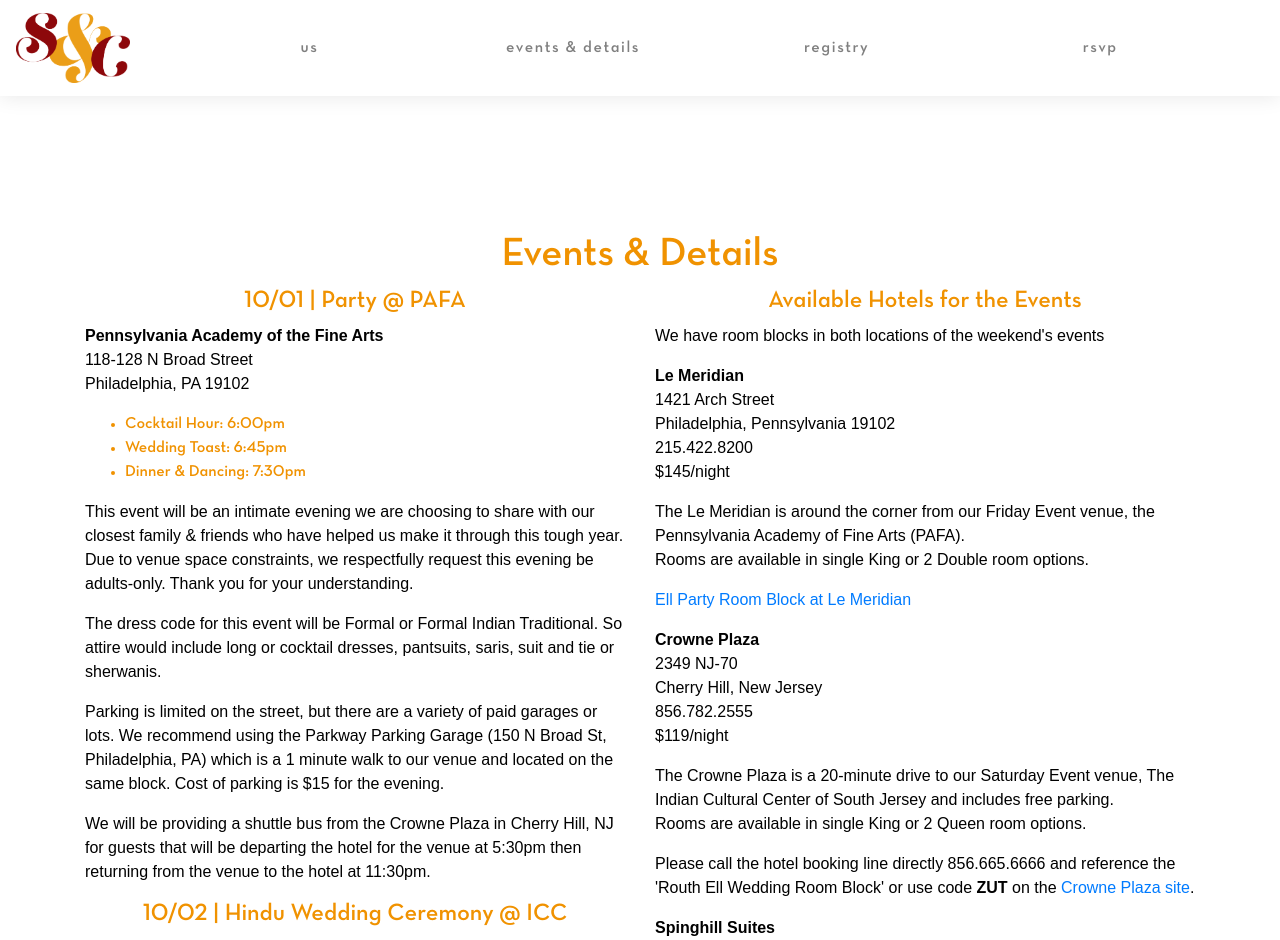
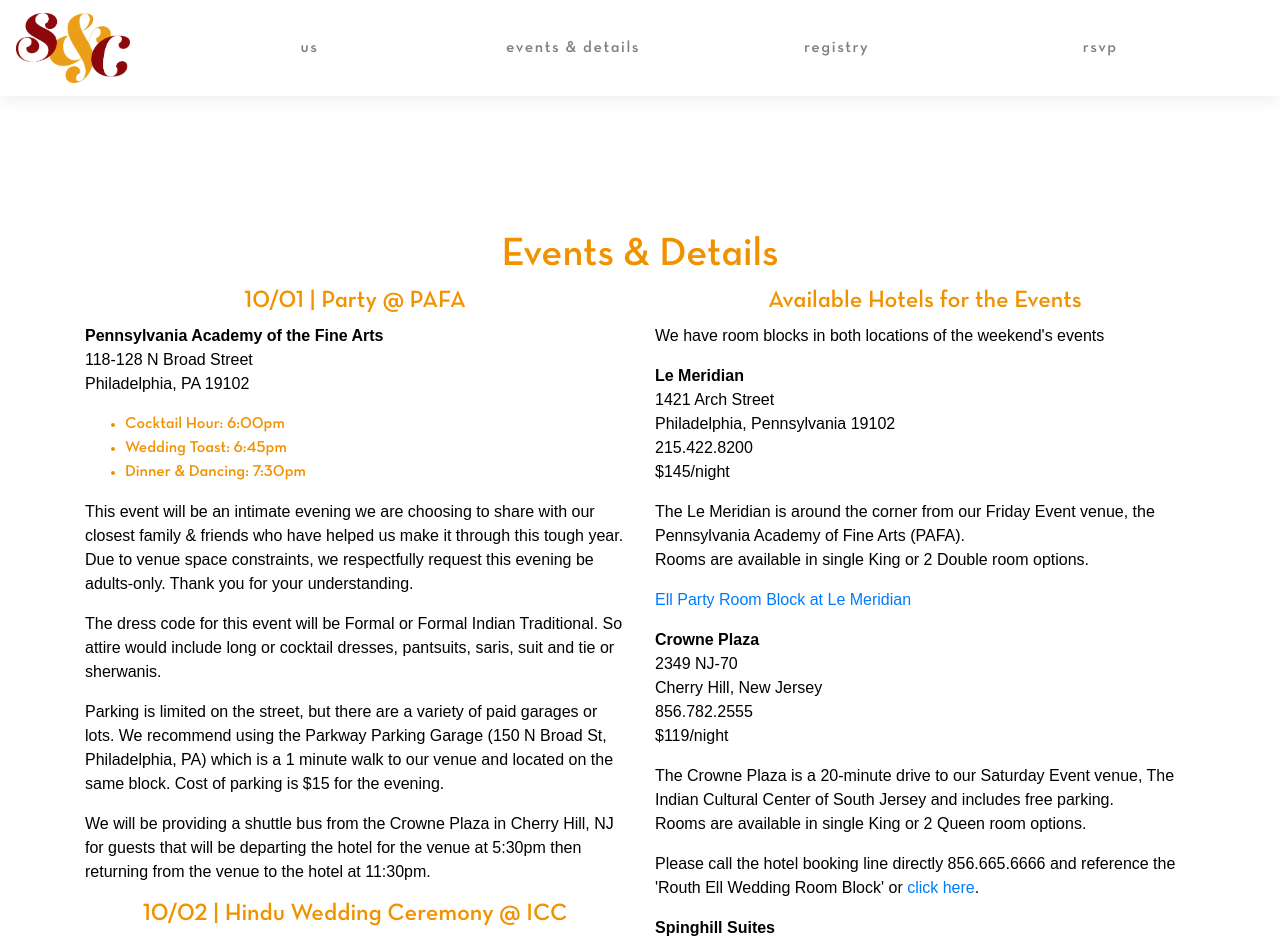
Before and after one commit to Chrisell/chris-and-sumita, a React (Create React App) app: page /events in a window 1280 px wide. Shown: the top 940 px of the page. Built offline with nearby package versions, Linux system fonts and the light colour scheme.

Commit message:
Crowne plaza link update

```diff
--- a/src/EventsPage.js
+++ b/src/EventsPage.js
@@ -85,7 +85,7 @@ class EventPage extends React.Component {
                         <p><b>Crowne Plaza</b><br />2349 NJ-70<br />Cherry Hill, New Jersey<br />856.782.2555<br/> $119/night</p>
                         <p>The Crowne Plaza is a 20-minute drive to our Saturday Event venue, The Indian Cultural Center of South Jersey and includes free parking.<br/>
                             Rooms are available in single King or 2 Queen room options.</p>
-                        <p>Please call the hotel booking line directly 856.665.6666 and reference the 'Routh Ell Wedding Room Block' or use code <b>ZUT</b> on the <a href="https://www.ihg.com/crowneplaza/hotels/us/en/find-hotels/hotel/rooms?qDest=2349%20W.%20Marlton%20Pike,%20Cherry%20Hill,%20NJ,%20US&qCiMy=82021&qCiD=30&qCoMy=92021&qCoD=3&qAdlt=1&qChld=0&qRms=1&qRtP=6CBARC&qGrpCd=ZUT&qSlH=CPCRW&qAkamaiCC=US&qSrt=sBR&qBrs=re.ic.in.vn.cp.vx.hi.ex.rs.cv.sb.cw.ma.ul.ki.va.ii.sp.nd.ct.sx.we&qAAR=6CBARC&qWch=0&qSmP=1&setPMCookies=true&qRad=30&qRdU=mi&srb_u=1&qpMn=1&qSHBrC=CP">Crowne Plaza site</a>.</p>
+                        <p>Please call the hotel booking line directly 856.665.6666 and reference the 'Routh Ell Wedding Room Block' or <a href="https://book.passkey.com/event/50227623/owner/55412/landing"> click here</a>.</p>
                         <p><b>Spinghill Suites</b><br />1031 Voorhees Drive<br />Voorhees Township, New Jersey<br />856.782.2555<br/> $159/night</p>
                         <p>The Springhill Suites is a 10-minute drive to our Saturday Event venue, The Indian Cultural Center of South Jersey and includes free parking.<br/>
                             Rooms are available in single King or 2 Queen room options.</p>
```
